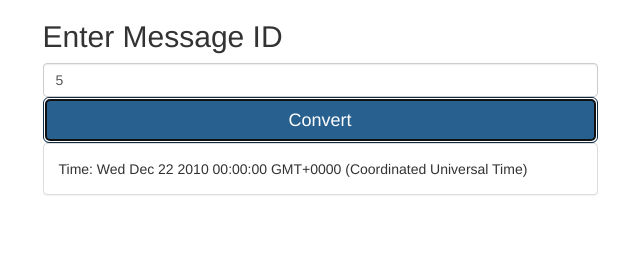
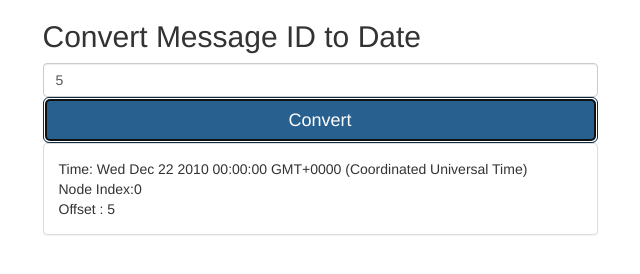
Before and after one commit to a5anka/mb-message-id-converter, a plain HTML site: page index.html in a window 1280 px wide. Both pictures are taken after typing "5" into the empty fields and a click on the button "Convert". Shown: the whole page, without its empty margins (320-960 px from the left). Drawn offline with nearby package versions, Linux system fonts and the light colour scheme.

Commit message:
Show node index and offset

```diff
--- a/index.html
+++ b/index.html
@@ -26,7 +26,7 @@
     <div class="row">
       <div class="col-md-6 col-md-offset-3">
         <form id="my-form" class="form-signin">
-          <h2 class="form-signin-heading">Enter Message ID</h2>
+          <h2 class="form-signin-heading">Convert Message ID to Date</h2>
           <label for="inputMessageId" class="sr-only">Message ID</label>
           <input type="number" id="inputMessageId" class="form-control" placeholder="Message ID" required autofocus>
           <button class="btn btn-lg btn-primary btn-block" type="submit">Convert</button>
@@ -53,8 +53,15 @@
 
          var dateResult = document.getElementById('dateResult');
          var referencePoint = (new Decimal(41)).times(365).times(24).times(60).times(60).times(1000);
-         var startTimeInSeconds = messageId.dividedToIntegerBy(Decimal.pow(2, 18)).plus(referencePoint);
-         dateResult.innerHTML = 'Time: ' + (new Date(startTimeInSeconds.toNumber())).toString();
+         var relativeStartTime = messageId.dividedToIntegerBy(Decimal.pow(2, 18));
+         var startTimeInSeconds = relativeStartTime.plus(referencePoint);
+
+	 var nodeIndex = messageId.minus(relativeStartTime.times(Decimal.pow(2, 18))).dividedToIntegerBy(Decimal.pow(2, 10));
+
+         var offset = messageId.minus(relativeStartTime.times(Decimal.pow(2, 18))).minus(nodeIndex.times(1024))
+         dateResult.innerHTML = 'Time: ' + (new Date(startTimeInSeconds.toNumber())).toString()
+                                + '<br/>Node Index:' + nodeIndex
+                                + '<br/>Offset : ' + offset;
 
          e.preventDefault();
        };
```
